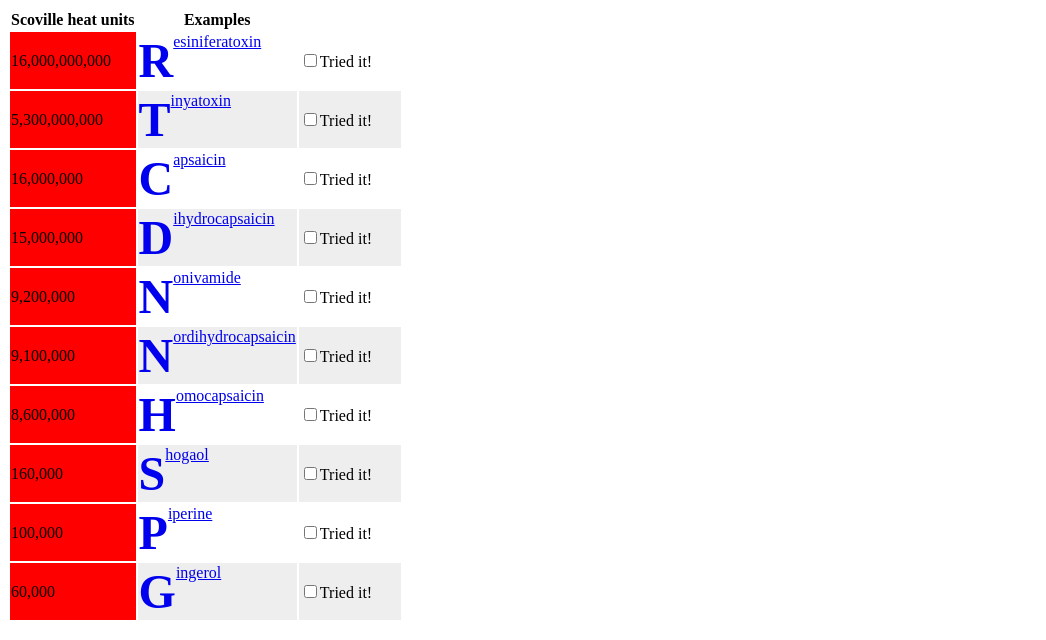
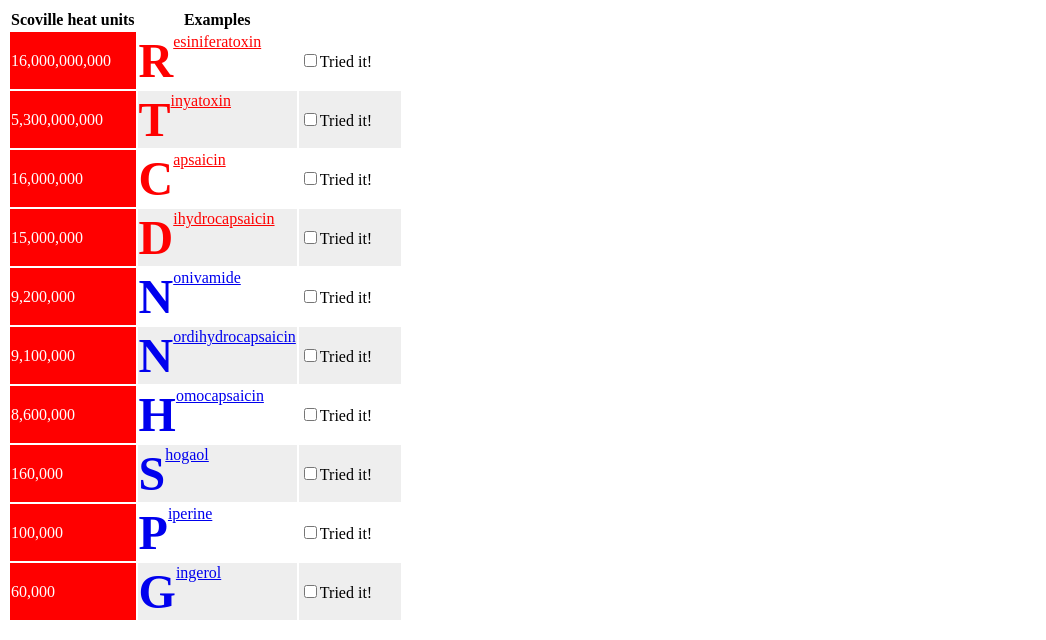
Before and after one commit to syrexby/Training, a plain HTML site: page index.html in a window 1280 px wide. Shown: the top 640 px of the page, without its empty margins (0-1046 px from the left). Drawn offline with Linux system fonts and the light colour scheme.

Commit message:
sixth task

```diff
--- a/index.html
+++ b/index.html
@@ -8,6 +8,7 @@
        }
        table td:first-child{
            background-color: red;
+           color: #fff;
        }
        table tr:nth-child(2n+1){
            background-color: #eee;
@@ -24,7 +25,9 @@
            float: left;
            text-decoration: none;
        }
-
+       table td a[title*=",000,000"]{
+           color: red;
+       }
    </style>
  </head>
  <body>
```
